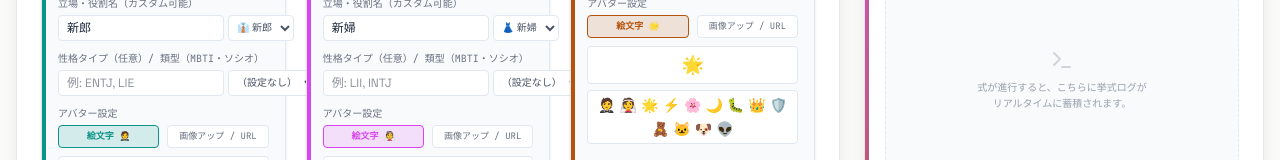
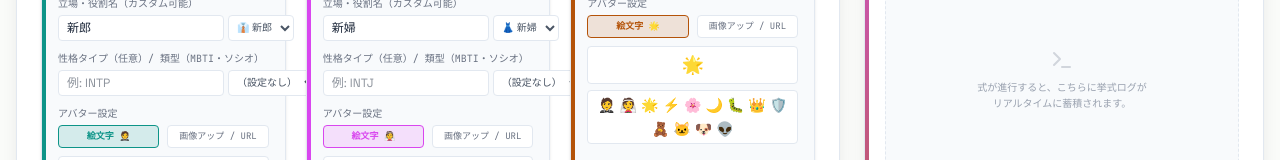
Before and after one commit to mofu-mitsu/wedding-pipeline, a React (Vite) app: page / in a window 1280 px wide. Both pictures are taken after a click on the button "🎨 1. 主役・役割設定". Shown: the part 518-678 px from the top of the page. Built offline with nearby package versions, Linux system fonts and the light colour scheme.

Commit message:
refactor(ui): update typology input placeholders

```diff
--- a/src/components/GroomBrideSetup.tsx
+++ b/src/components/GroomBrideSetup.tsx
@@ -275,7 +275,7 @@ export const GroomBrideSetup: React.FC<SetupProps> = ({
                   value={groom.typologySeat || ""}
                   onChange={(e) => setGroom({ ...groom, typologySeat: e.target.value })}
                   className="flex-1 bg-white border border-wedding-border rounded px-2 py-1 text-xs text-wedding-dark focus:outline-none focus:border-brand-cyan uppercase"
-                  placeholder="例: ENTJ, LIE"
+                  placeholder="例: INTP"
                 />
                 <select
                   value={groom.typologySeat || ""}
@@ -469,7 +469,7 @@ export const GroomBrideSetup: React.FC<SetupProps> = ({
                   value={bride.typologySeat || ""}
                   onChange={(e) => setBride({ ...bride, typologySeat: e.target.value })}
                   className="flex-1 bg-white border border-wedding-border rounded px-2 py-1 text-xs text-wedding-dark focus:outline-none focus:border-brand-pink uppercase"
-                  placeholder="例: LII, INTJ"
+                  placeholder="例: INTJ"
                 />
                 <select
                   value={bride.typologySeat || ""}
```
